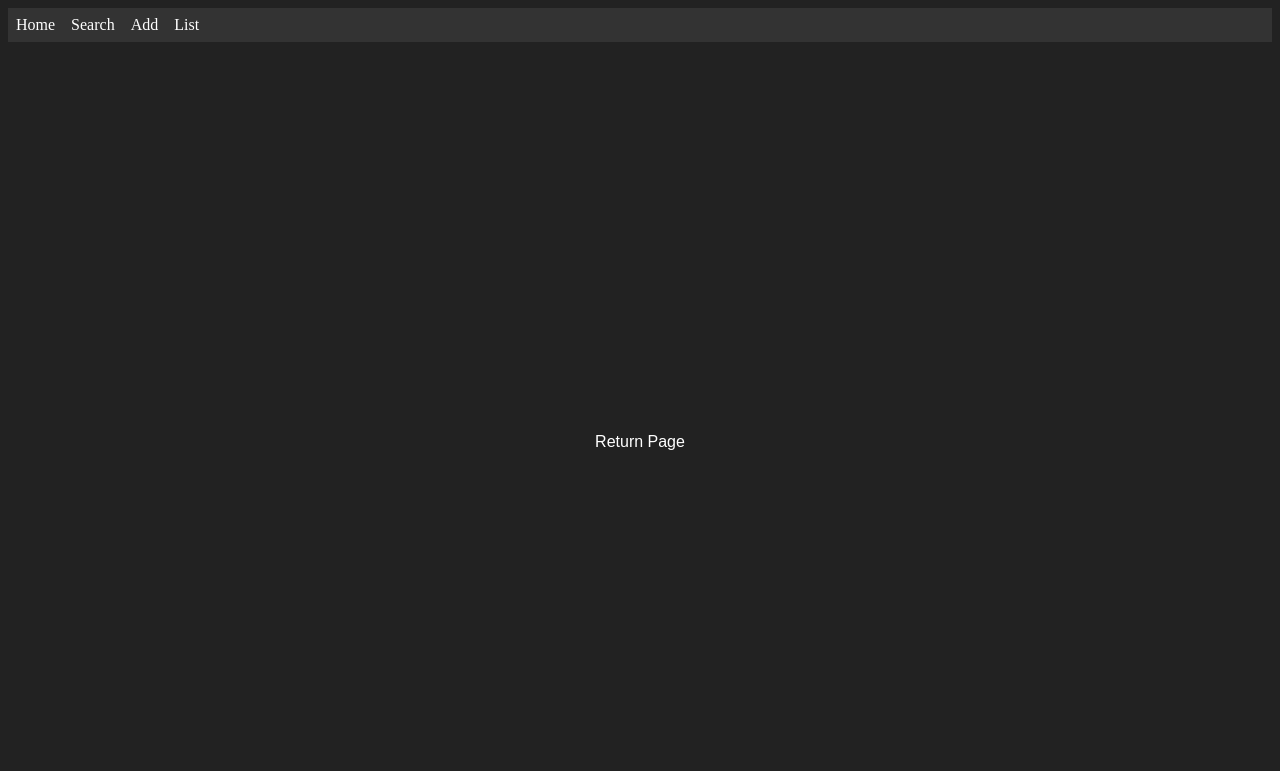
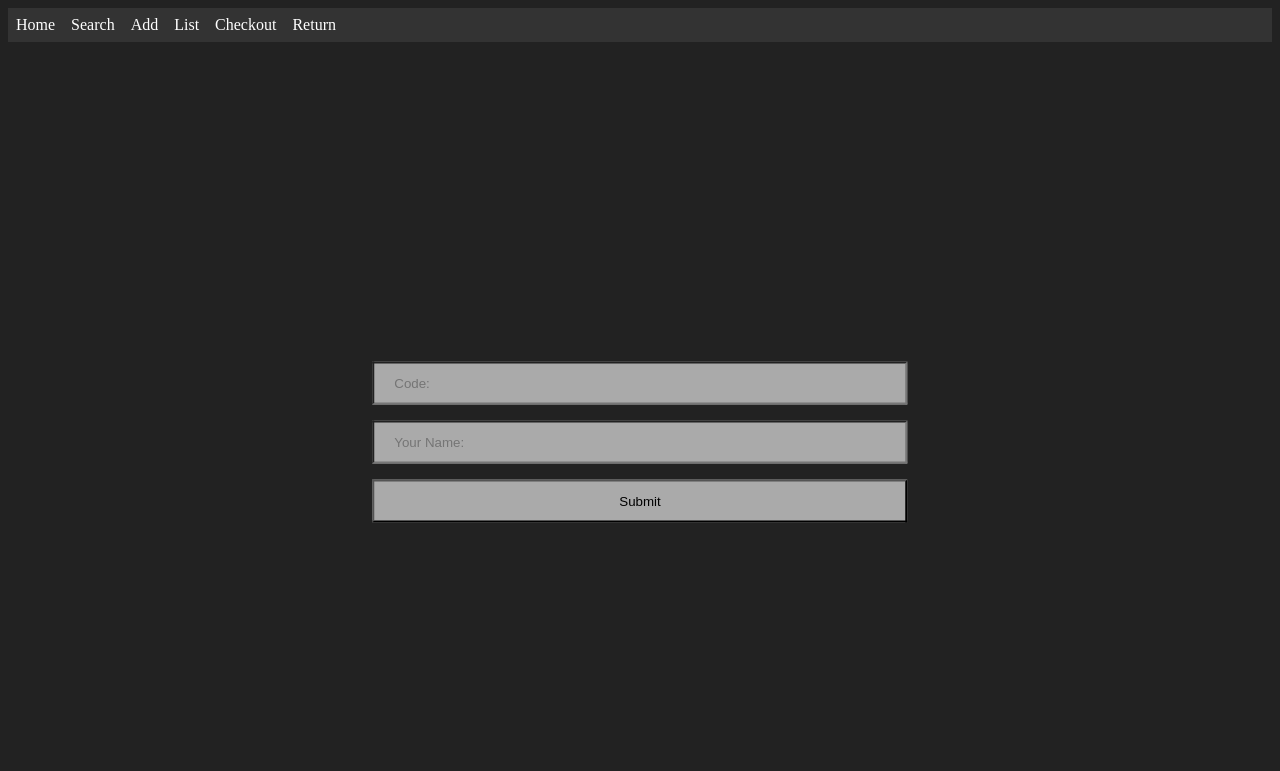
Before and after one commit to S-Spektrum-M/LibraryManager, a Flask app: template frontend/templates/checkout.html in a window 1280 px wide. Shown: the top 771 px of the page. Run offline with Flask 2, Linux system fonts and the light colour scheme; the template is opened without the code that fills it, so the values that code supplies are empty.

Commit message:
Checkout and return

```diff
--- a/frontend/templates/add.html
+++ b/frontend/templates/add.html
@@ -2,7 +2,7 @@
 {%extends "layout.html" %} {% block body %}
 <div class="container">
   <div class="child">
-    <form action="/addtodb" method="post">
+    <form action="/add" method="post">
       <input
         autocomplete="off"
         type="text"
--- a/frontend/templates/checkout.html
+++ b/frontend/templates/checkout.html
@@ -1,8 +1,38 @@
 {%extends "layout.html" %}
 {% block body %}
 <div class="container">
-    <p class="home-text">
-        Return Page
+  <div class="child">
+      <form action="/checkout" method="post">
+      <input
+        autocomplete="off"
+        type="text"
+        name="code"
+        placeholder="Code:"
+      />
+      <input
+        autocomplete="off"
+        type="text"
+        name="user_id"
+        placeholder="Your Name:"
+      />
+      <input type="submit" />
+    </form>
+  </div>
+</div>
+
+{% if message %}
+<div class="container">
+    <p class="message-s">
+        {{ message }}
     </p>
 </div>
+{% endif %}
+
+{% if error %}
+<div class="container">
+    <p class="message-e">
+        {{ error }}
+    </p>
+</div>
+{% endif %}
 {% endblock %}
--- a/frontend/templates/layout.html
+++ b/frontend/templates/layout.html
@@ -19,6 +19,8 @@
       <li class="nav-item"><a href="search">Search</a></li>
       <li class="nav-item"><a href="add">Add</a></li>
       <li class="nav-item"><a href="list">List</a></li>
+      <li class="nav-item"><a href="checkout">Checkout</a></li>
+      <li class="nav-item"><a href="return">Return</a></li>
     </ul>
     {% block body %} {% endblock %}
   </body>
```
Also changed, not shown: frontend/app.py (+38 -1 lines), frontend/templates/return.html (+12 -3 lines).
